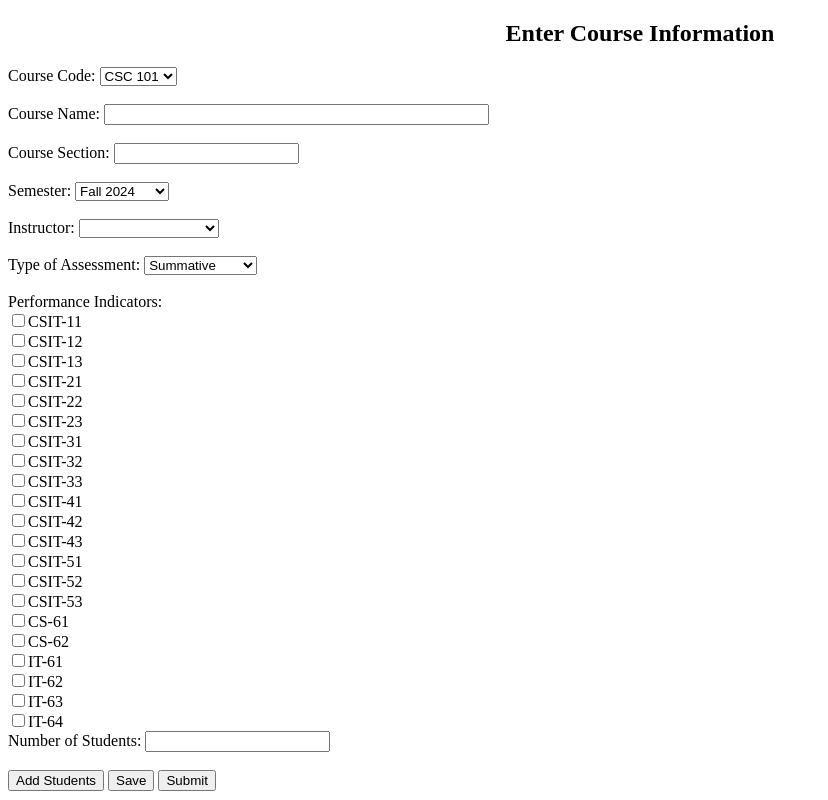
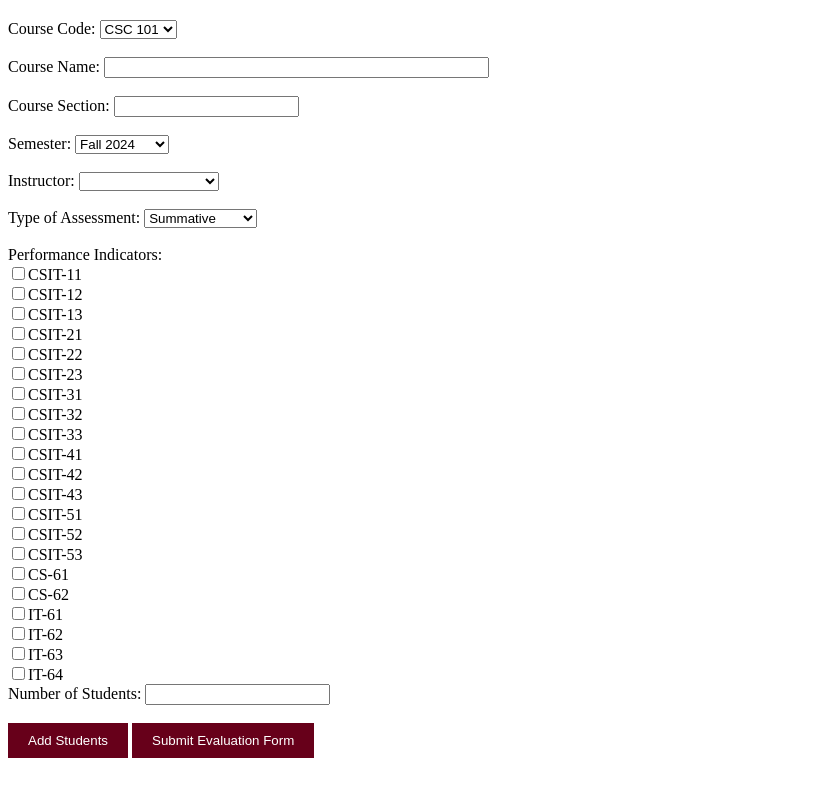
Before and after one commit to IsaiahRov0407/CSC355---Assessment-Processes, a PHP site: page /Prototype1.php in a window 1280 px wide. Shown: the whole page, without its empty margins (0-828 px from the left). Run offline with PHP 8.4, Linux system fonts and the light colour scheme; data comes from the database, SQL or seed files in the repository.

Commit message:
fixed table bug,  fixing CSS CURRENTLY

```diff
--- a/Prototype1.php
+++ b/Prototype1.php
@@ -1,6 +1,5 @@
 <?php
 
-//connect to the database
 try {
     $db = new PDO('sqlite:CSC355.db');
 }
@@ -29,7 +28,7 @@ function generateCourseIDDropdown($name, $options) {
 }
 
 
-//query to get professor names from the database to display them on the webpage
+//query to get professor names
 $profquery = $db->prepare("SELECT * FROM PROFESSORS ORDER BY NAME");
 $profquery->execute();
 
@@ -47,7 +46,7 @@ function generateProfNameDropdown($name, $options) {
     return $html;
 }
 
-//query to get semsters from the database to display them on the webpage
+//query to get semesters
 $semquery = $db->prepare("SELECT * FROM SEMESTERS");
 $semquery->execute();
 
@@ -65,7 +64,7 @@ function generateSemesterDropdown($name, $options) {
     return $html;
 }
 
-//query to get the assessment focuses from the database to display them on the webpage
+//query to get the assessment focuses
 $assessmentquery = $db->prepare("SELECT * FROM FOCUSES");
 $assessmentquery->execute();
 
@@ -83,7 +82,7 @@ function generateAssessmentDropdown($name, $options) {
     return $html;
 }
 
-//query to get main objectives from database
+//query to get performance indicators
 $performanceObjectiveQuery = $db->prepare("SELECT name FROM AssessmentObj");
 $performanceObjectiveQuery->execute();
 
@@ -114,7 +113,11 @@ function generateAssessmentObjective($name, $options) {
     table {
         border-collapse: collapse;
         width: 100%;
+		color: #67001a;
     }
+	table-container{
+		color: #67001a;
+	}
     th, td {
         border: 1px solid black;
         padding: 8px;
@@ -132,16 +135,25 @@ function generateAssessmentObjective($name, $options) {
 		overflow-x: auto;
 		margin: 0 auto;
 	}
-  .sub-checkbox {
-    margin-left: 20px;
-  }
+    .sub-checkbox {
+      margin-left: 20px;
+    }
+
+    .form-container button {
+            background-color: #67001a;
+            color: white;
+            padding: 10px 20px;
+            border: none;
+            cursor: pointer;
+    }
 </style>
 </head>
 <body>
 
-<h2 style="text-align: center;">Enter Course Information</h2>
-<!--This form is to get information about a class that needs to be evaluated and put into the database-->
-<form id="courseForm" method="POST" action="https://unixweb.kutztown.edu/~dclea255/CourseEvaluator/Saving.php">
+<h2></h2>
+
+<form id="courseForm" method="POST" action="https://unixweb.kutztown.edu/~irove166/CSC355/Saving.php">
+<div class ="form-container">
     <label for="courseCode">Course Code:</label>
     <?php echo generateCourseIDDropdown('courseCode', $courseCodes);?><br></br>
 
@@ -149,7 +161,7 @@ function generateAssessmentObjective($name, $options) {
     <input type="text" id="courseName" name="courseName" required readonly size="45"><br><br>
 
     <label for="courseSection">Course Section:</label>
-    <input type="text" id="courseSection" name="courseSection"required><br><br>
+    <input type="text" id="courseSection" name="courseSection"><br><br>
 
     <label for="semester">Semester:</label>
     <?php echo generateSemesterDropdown('Semester', $semName);?><br><br>
@@ -164,15 +176,15 @@ function generateAssessmentObjective($name, $options) {
          <?php echo generateAssessmentObjective("objective", $performanceObjective)?>
 
     <label for="numStudents">Number of Students:</label>
-    <input type="number" id="numStudents" min="1" required><br><br>
+    <input type="number" id="numStudents" min="1"><br><br>
 
     <button id = "button1" type="button" onclick="addStudents()">Add Students</button>
-	<button id = "button2" type="button" onclick="removeStudents()" style= "display: none;">Remove Students</button>
-	<button>Save</button>
-  <button type="submit">Submit</button>
+	<button id = "button2" type="button" onclick="editStudents()" style= "display: none;">Edit Students</button>
+  <button type="submit">Submit Evaluation Form</button>
+</div>
 </form>
 
-</div class="table-container">
+</div class="table-container" style="color: #67001a;">
   <table id="studentsTable">
     <tr id="columnHeaders" style="display: none;">
       <th>Student Number</th>
@@ -182,19 +194,20 @@ function generateAssessmentObjective($name, $options) {
   </table>
 </div>
 <script>
-//function to add students to a table
 function addStudents() {
    document.getElementById("button1").style.display = "none";
   document.getElementById("button2").style.display = "initial";
   document.getElementById("columnHeaders").style.display = "table-row";
+
   var numStudentsInput = document.getElementById("numStudents");
   var numStudents = parseInt(numStudentsInput.value);
+
   for (var i = 0; i < numStudents; i++) {
     addStudentRow(i);
   }
 }
 
-//another function to add students?
+
 function addStudentRow(i) {
   var table = document.getElementById("studentsTable");
   var row = table.insertRow(-1);
@@ -212,7 +225,7 @@ function addStudentRow(i) {
   row.insertCell(2).appendChild(selectElement);
 }
 
-//function to display the name of the course related to the course code that was selected
+
 function updateCourseName() {
     var courseCodeDropdown = document.getElementById('courseCode');
     var courseNameInput = document.getElementById('courseName');
@@ -221,90 +234,19 @@ function updateCourseName() {
     // Fetch the index of the selected course code in the courseCodes array
     var index = <?php echo json_encode($courseCodes); ?>.indexOf(selectedCourseCode);
 
-    // If the index is found, set the value of the course name input field to the corresponding course name
+
     if (index !== -1) {
         var courseNames = <?php echo json_encode($courseName); ?>;
         courseNameInput.value = courseNames[index];
     } else {
-        courseNameInput.value = ''; // Reset the input field if the selected course code is not found
+        courseNameInput.value = '';
     }
 }
 
-/*function addStudentRow(i) {
-  var table = document.getElementById("studentsTable");
-  var row = table.insertRow(-1);
-
-  row.insertCell(0).innerHTML = i + 1;
-  row.insertCell(1).innerHTML = "<input type='text' placeholder='Major'>";
-
-  var courseCodes = ["CSIT-1", "CSIT-2", "CSIT-3", "CSIT-4", "CSIT-5", "CS-6", "IT-6"];
-  var selectOptions = ["E (exemplary)", "S (satisfactory)", "D (developing)", "U (unsatisfactory)"];
-
-for (var j = 2; j < 17; j++) {
-    var cell = row.insertCell(j);
-    var csitIndex = Math.floor((j - 2) / 3) + 1;
-    var csitNumber = (j - 2) % 3 + 1;
-    var csitCode = "CSIT-" + csitIndex + csitNumber;
-    var selectHTML = "<div><b>" + csitCode + "</b></div><select>";
-    for (var k = 0; k < selectOptions.length; k++) {
-        selectHTML += "<option value='" + selectOptions[k].charAt(0) + "'>" + selectOptions[k] + "</option>";
-    }
-    selectHTML += "</select>";
-    cell.innerHTML = selectHTML;
-  }
-  var csCell1 = row.insertCell(17);
-  csCell1.innerHTML = "<div><b>CS-61</b></div><select>" +
-    "<option value='E'>E (exemplary)</option>" +
-    "<option value='S'>S (satisfactory)</option>" +
-    "<option value='D'>D (developing)</option>" +
-    "<option value='U'>U (unsatisfactory)</option>" +
-    "</select>";
-
-  var csCell2 = row.insertCell(18);
-  csCell2.innerHTML = "<div><b>CS-62</b></div><select>" +
-    "<option value='E'>E (exemplary)</option>" +
-    "<option value='S'>S (satisfactory)</option>" +
-    "<option value='D'>D (developing)</option>" +
-    "<option value='U'>U (unsatisfactory)</option>" +
-    "</select>";
-
-
-  var itCell1 = row.insertCell(19);
-  itCell1.innerHTML = "<div><b>IT-61</b></div><select>" +
-    "<option value='E'>E (exemplary)</option>" +
-    "<option value='S'>S (satisfactory)</option>" +
-    "<option value='D'>D (developing)</option>" +
-    "<option value='U'>U (unsatisfactory)</option>" +
-    "</select>";
-  var itCell2 = row.insertCell(20);
-  itCell2.innerHTML = "<div><b>IT-62</b></div><select>" +
-    "<option value='E'>E (exemplary)</option>" +
-    "<option value='S'>S (satisfactory)</option>" +
-    "<option value='D'>D (developing)</option>" +
-    "<option value='U'>U (unsatisfactory)</option>" +
-    "</select>";
-  var itCell3= row.insertCell(21);
-  itCell3.innerHTML = "<div><b>IT-63</b></div><select>" +
-    "<option value='E'>E (exemplary)</option>" +
-    "<option value='S'>S (satisfactory)</option>" +
-    "<option value='D'>D (developing)</option>" +
-    "<option value='U'>U (unsatisfactory)</option>" +
-    "</select>";
-  var itCell4 = row.insertCell(22);
-  itCell4.innerHTML = "<div><b>IT-64</b></div><select>" +
-    "<option value='E'>E (exemplary)</option>" +
-    "<option value='S'>S (satisfactory)</option>" +
-    "<option value='D'>D (developing)</option>" +
-    "<option value='U'>U (unsatisfactory)</option>" +
-    "</select>";
-
-}*/
-
-//function to remove the students from the student table that was created
-function removeStudents() {
+function editStudents() {
   document.getElementById("button1").style.display = "initial";
   document.getElementById("button2").style.display = "none";
-  document.getElementById("studentsTable").style.display = "none";
+  //document.getElementById("studentsTable").style.display = "none";
   var table = document.getElementById("studentsTable");
   var rowCount = table.rows.length;
 
@@ -312,27 +254,6 @@ function removeStudents() {
   for (var i = rowCount - 1; i > 0; i--) {
     table.deleteRow(i);
   }
-}
-
-//function to delete all data in the form
-function deleteData() {
-	var confirmation = confirm("Are you sure you want to delete all data?");
-	if (confirmation) {
-		var inputs = document.querySelectorAll('input[type="text"]');
-		var inputsNum = document.querySelectorAll('input[type="number"]');
-
-		inputs.forEach(function(input) {
-			input.value = '';
-		});
-		inputsNum.forEach(function(input) {
-			input.value = '';
-		});
-
-        alert("Data cleared successfully!");
-		}
-	else {
-        return;
-			}
 }
 
 document.querySelectorAll('input[name="Performance_Indicator"]').forEach(function(checkbox) {
```
